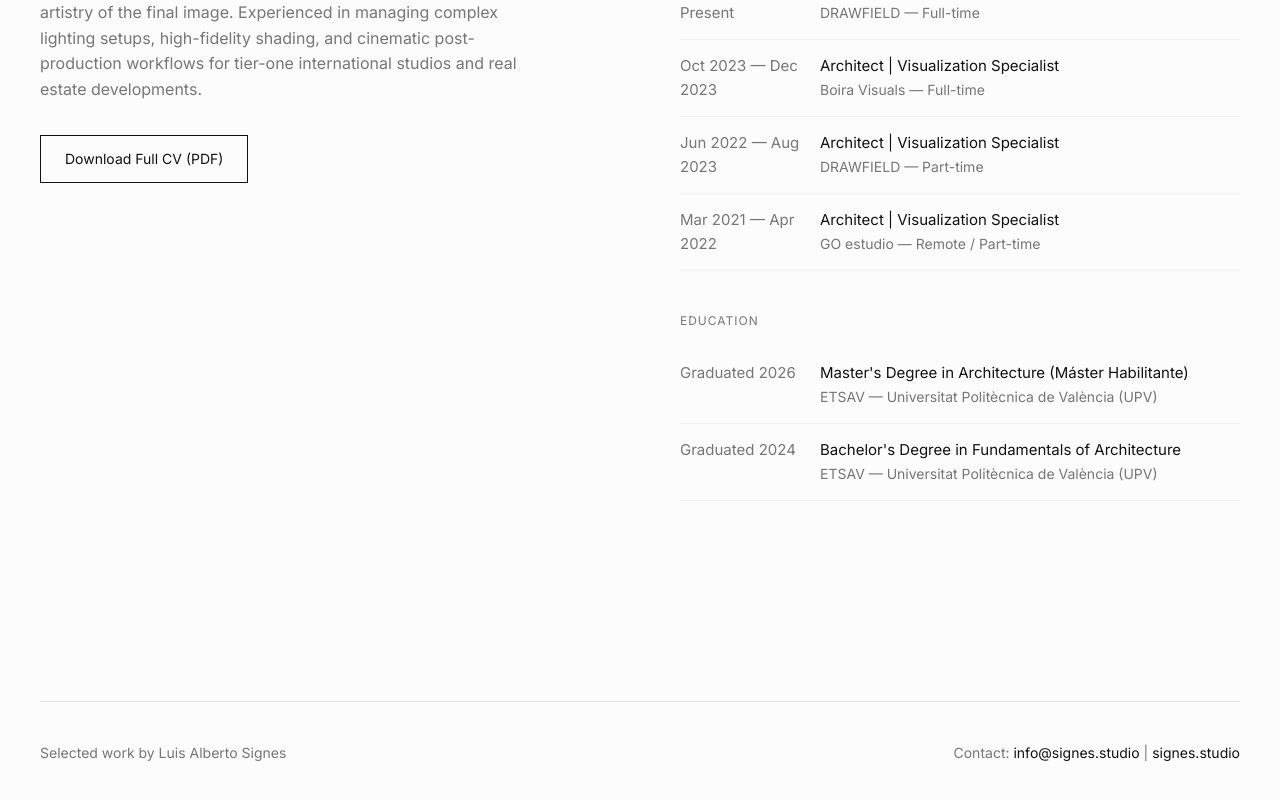
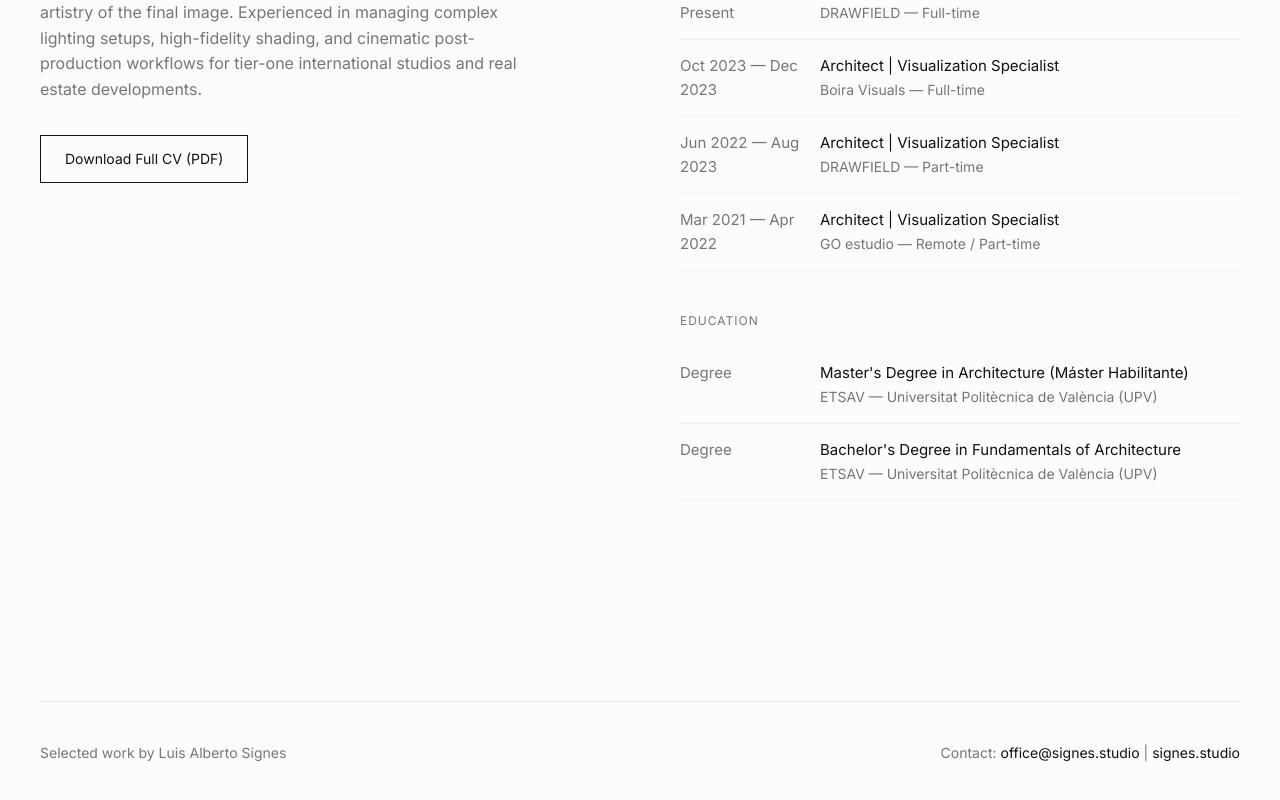
Before and after one commit to signes-studio/web, a plain HTML site: page volumevision-portfolio.html in a window 1280 px wide. Shown: the part 1656-2456 px from the top of the page. Drawn offline with Linux system fonts and the light colour scheme.

Commit message:
Update volumevision-portfolio.html

```diff
--- a/volumevision-portfolio.html
+++ b/volumevision-portfolio.html
@@ -368,7 +368,7 @@
                     <h3>Education</h3>
 
                     <div class="cv-item">
-                        <span class="cv-date">Graduated 2026</span>
+                        <span class="cv-date">Degree</span>
                         <div class="cv-details">
                             <span class="cv-role">Master's Degree in Architecture (Máster Habilitante)</span>
                             <span class="cv-company">ETSAV — Universitat Politècnica de València (UPV)</span>
@@ -376,7 +376,7 @@
                     </div>
 
                     <div class="cv-item">
-                        <span class="cv-date">Graduated 2024</span>
+                        <span class="cv-date">Degree</span>
                         <div class="cv-details">
                             <span class="cv-role">Bachelor's Degree in Fundamentals of Architecture</span>
                             <span class="cv-company">ETSAV — Universitat Politècnica de València (UPV)</span>
@@ -389,7 +389,7 @@
 
     <footer>
         <div>Selected work by Luis Alberto Signes</div>
-        <div>Contact: <a href="mailto:info@signes.studio">info@signes.studio</a> | <a href="https://signes.studio" target="_blank">signes.studio</a></div>
+        <div>Contact: <a href="mailto:office@signes.studio">office@signes.studio</a> | <a href="https://signes.studio" target="_blank">signes.studio</a></div>
     </footer>
 
 </body>
```
